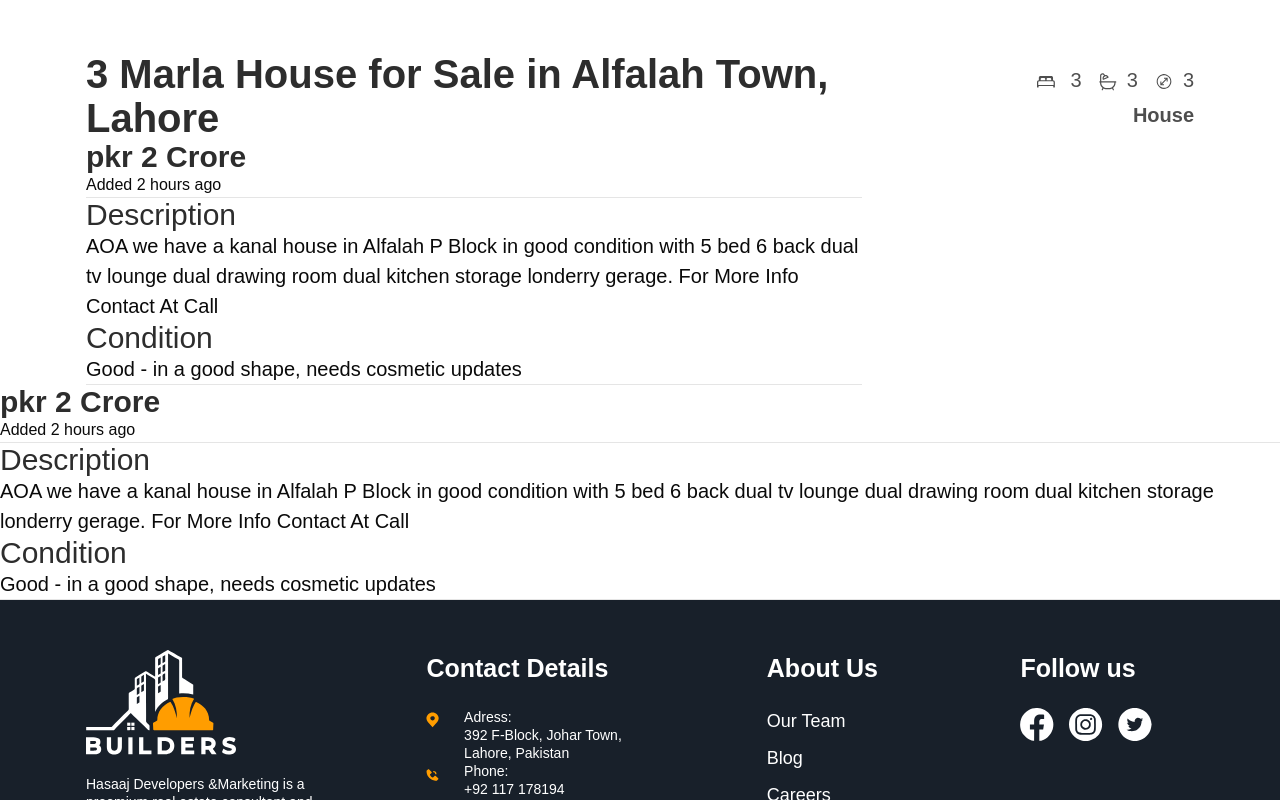
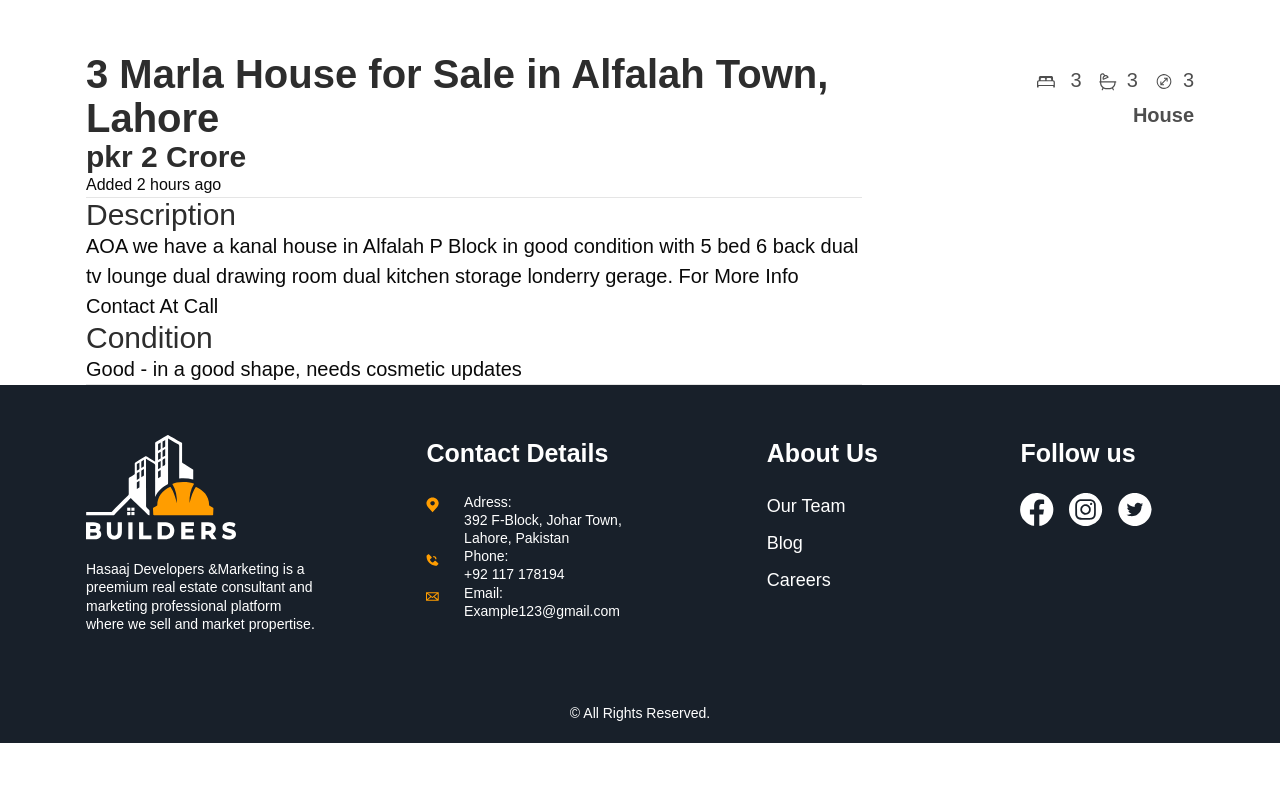
Before and after one commit to asifalidev77/realestateproject, a Next.js app: page /buy-a-property/description in a window 1280 px wide. Shown: the part 488-1288 px from the top of the page. After the commit the page ends 1231 px from the top, so only its background shows below. Built offline with nearby package versions, Linux system fonts and the light colour scheme.

Commit message:
description-page-work

```diff
--- a/src/app/buy-a-property/description/page.tsx
+++ b/src/app/buy-a-property/description/page.tsx
@@ -38,17 +38,6 @@ return (
         <div className="text-end mt-[5px]"><h6 className="font-semibold text-[20px] text-[#4E4E4E]">House</h6></div>
     </div>
 </div>
-<div className="">
-    <h3 className="text-[30px] leading-[1.1em] font-semibold text-[#2d2d2d]">pkr 2 Crore</h3>
-    <h5>Added 2 hours ago</h5>
-    <hr />
-    <h3 className="text-[30px] leading-[1.1em] font-medium text-[#2d2d2d]">Description</h3>
-    <p className="text-[20px] leading-[30px]"> AOA we have a kanal house in Alfalah P Block in good condition with 5 bed 6 back dual tv lounge dual drawing room dual kitchen storage londerry gerage. For More Info Contact At Call</p>
-    <h3 className="text-[30px] leading-[1.1em] font-medium text-[#2d2d2d]">Condition</h3>
-    <p className="text-[20px] leading-[30px]">Good - in a good shape, needs cosmetic updates</p>
-    <hr />
-
-</div>
 <Footer />
 </>
 );
```
